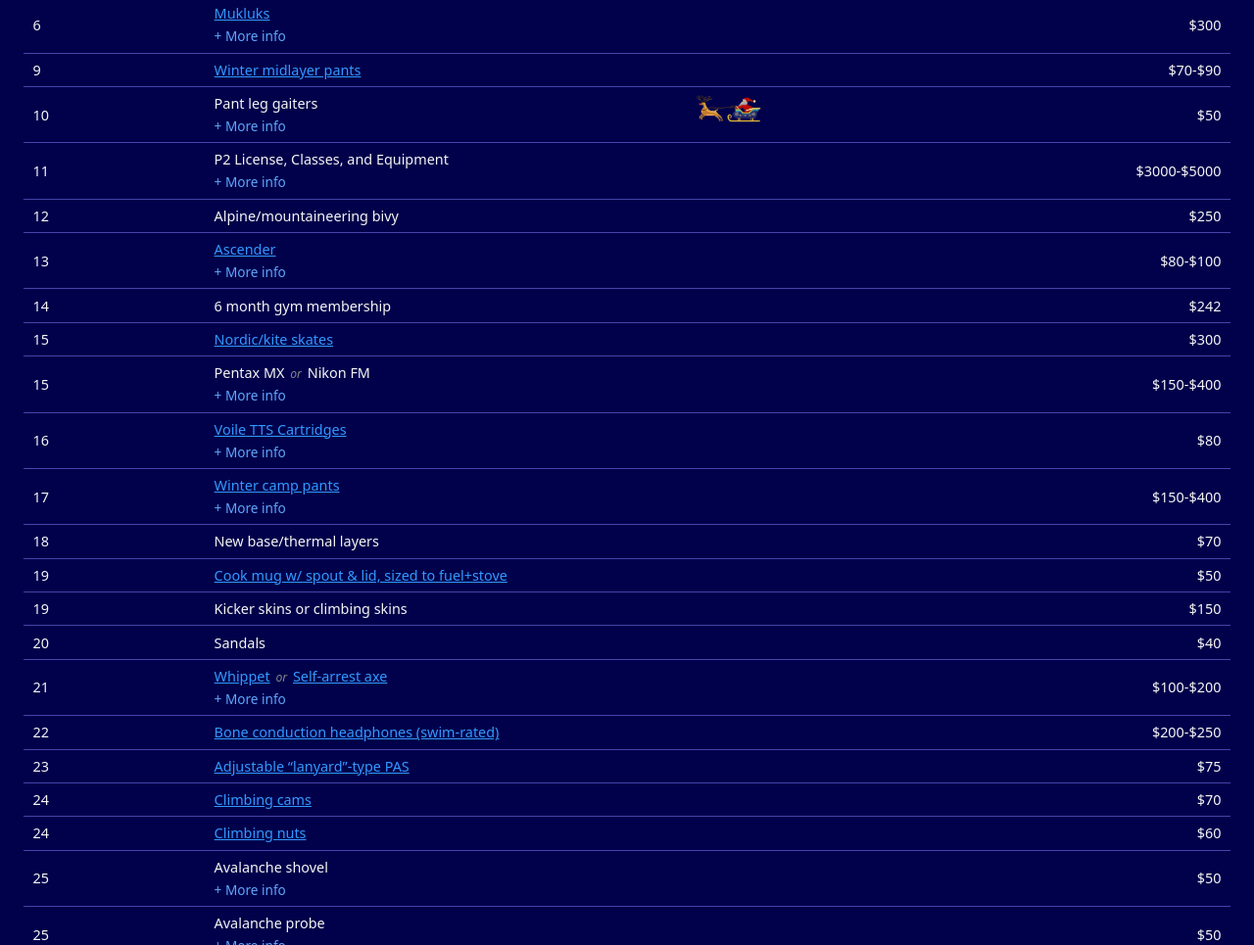
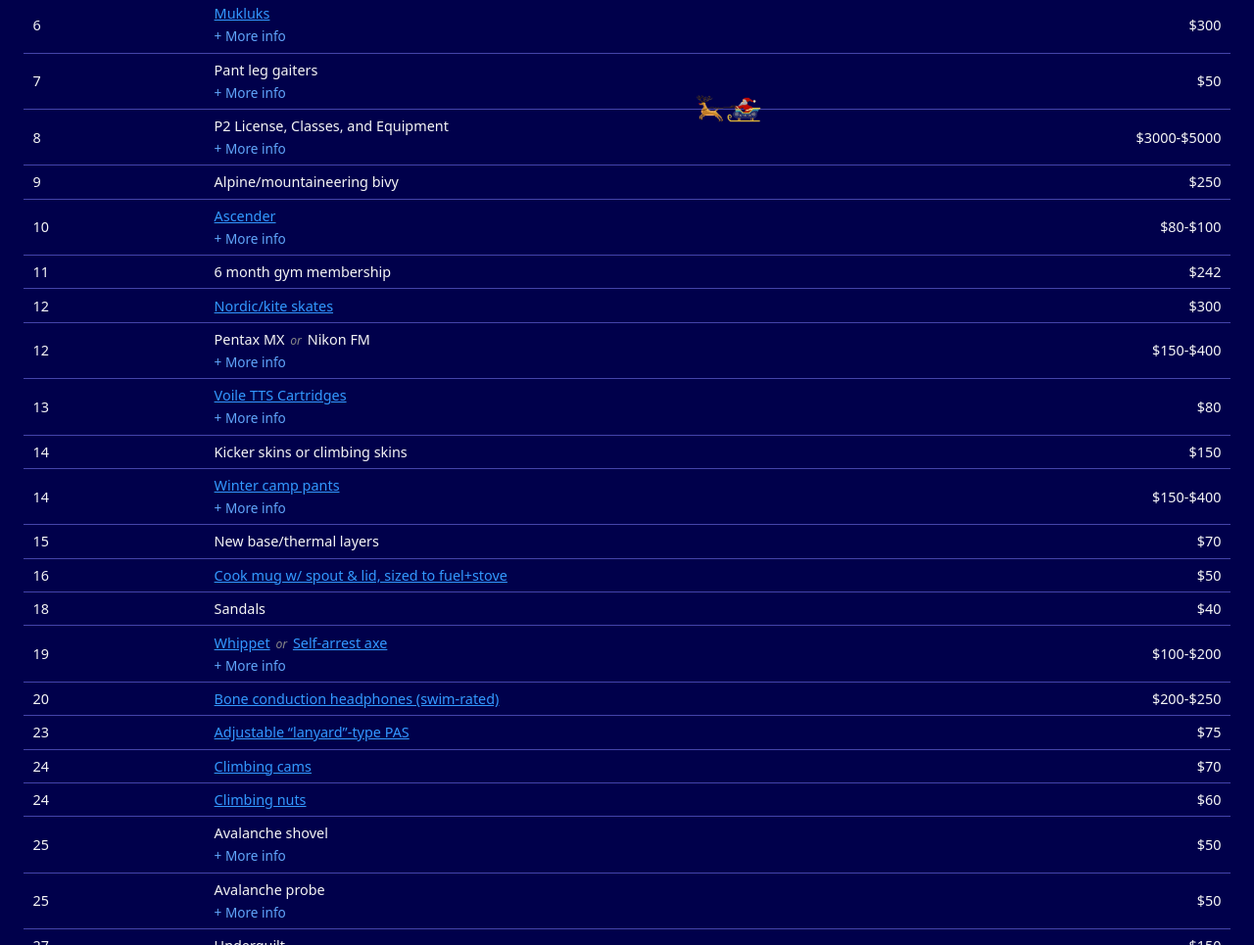
Before and after one commit to Jsbarkleygriggs/Jsbarkleygriggs.github.io, a plain HTML site: page partials/christmas.html in a window 1280 px wide. Shown: the part 725-1690 px from the top of the page at 98% size. Drawn offline with Linux system fonts and the light colour scheme.

Commit message:
updated order

```diff
--- a/partials/christmas.html
+++ b/partials/christmas.html
@@ -299,13 +299,7 @@ heres more info
           </tr>
 
           <tr class="gear-row">
-            <td class="col-index">9</td>
-            <td class="col-name"><a href="https://www.rei.com/search?q=fleece+pants">Winter midlayer pants</a></td>
-            <td class="col-price" data-value="80">$70-$90</td>
-          </tr>
-
-          <tr class="gear-row">
-            <td class="col-index">10</td>
+            <td class="col-index">7</td>
             <td class="col-name">
               Pant leg gaiters
               <details class="more-info">
@@ -320,7 +314,7 @@ heres more info
           </tr>
 
           <tr class="gear-row">
-            <td class="col-index">11</td>
+            <td class="col-index">8</td>
             <td class="col-name">
               P2 License, Classes, and Equipment
               <details class="more-info">
@@ -334,13 +328,13 @@ heres more info
           </tr>
 
           <tr class="gear-row">
-            <td class="col-index">12</td>
+            <td class="col-index">9</td>
             <td class="col-name">Alpine/mountaineering bivy</td>
             <td class="col-price" data-value="250">$250</td>
           </tr>
 
           <tr class="gear-row">
-            <td class="col-index">13</td>
+            <td class="col-index">10</td>
             <td class="col-name">
               <a href="https://hownot2.com/search?q=ascender&type=product">Ascender</a>
               <details class="more-info">
@@ -355,20 +349,20 @@ heres more info
           </tr>
 
           <tr class="gear-row">
-            <td class="col-index">14</td>
+            <td class="col-index">11</td>
             <td class="col-name">6 month gym membership</td>
             <td class="col-price" data-value="242">$242</td>
           </tr>
 
           <tr class="gear-row">
-            <td class="col-index">15</td>
+            <td class="col-index">12</td>
             <td class="col-name"><a href="https://ermineskate.com/">Nordic/kite skates</a></td>
             <td class="col-price" data-value="300">$300</td>
           </tr>
 
 
           <tr class="gear-row">
-            <td class="col-index">15</td>
+            <td class="col-index">12</td>
             <td class="col-name">
               <div class="alt-group">
                 <span class="alt-item">Pentax MX</span>
@@ -386,7 +380,7 @@ heres more info
           </tr>
 
           <tr class="gear-row">
-            <td class="col-index">16</td>
+            <td class="col-index">13</td>
             <td class="col-name">
               <a href="https://www.voile.com/voile-tts-spring-cartridges.html">Voile TTS Cartridges</a>
               <details class="more-info">
@@ -400,7 +394,13 @@ heres more info
           </tr>
 
           <tr class="gear-row">
-            <td class="col-index">17</td>
+            <td class="col-index">14</td>
+            <td class="col-name">Kicker skins or climbing skins</td>
+            <td class="col-price" data-value="150">$150</td>
+          </tr>
+
+          <tr class="gear-row">
+            <td class="col-index">14</td>
             <td class="col-name">
               <a href="https://www.cotopaxi.com/products/fuego-down-pant-mens-redesign?variant=42450888884285&utm_campaign=NE|Google|Shopping|Conversion|Standard|NA|US|Ecomm|Tier-B-Insulation-Apparel|NonBrand&utm_source=google&utm_medium=cpc&gad_source=1&gad_campaignid=23255331581&gclid=EAIaIQobChMI4K6uzsv3lgMVTPHCBB27yi0FEAQYASABEgKzWvD_BwE">Winter camp pants</a>
               <details class="more-info">
@@ -416,31 +416,25 @@ heres more info
           </tr>
 
           <tr class="gear-row">
-            <td class="col-index">18</td>
+            <td class="col-index">15</td>
             <td class="col-name">New base/thermal layers</td>
             <td class="col-price" data-value="70">$70</td>
           </tr>
 
           <tr class="gear-row">
-            <td class="col-index">19</td>
+            <td class="col-index">16</td>
             <td class="col-name"><a href="https://evolvedsupplyco.com/collections/all-products/products/the-1100-pot">Cook mug w/ spout &amp; lid, sized to fuel+stove</a></td>
             <td class="col-price" data-value="50">$50</td>
           </tr>
 
           <tr class="gear-row">
-            <td class="col-index">19</td>
-            <td class="col-name">Kicker skins or climbing skins</td>
-            <td class="col-price" data-value="150">$150</td>
-          </tr>
-
-          <tr class="gear-row">
-            <td class="col-index">20</td>
+            <td class="col-index">18</td>
             <td class="col-name">Sandals</td>
             <td class="col-price" data-value="40">$40</td>
           </tr>
 
           <tr class="gear-row">
-            <td class="col-index">21</td>
+            <td class="col-index">19</td>
             <td class="col-name">
               <div class="alt-group">
                 <span class="alt-item"><a href="https://blackdiamondequipment.com/products/expedition-3-whippet">Whippet</a></span>
@@ -458,7 +452,7 @@ heres more info
           </tr>
 
           <tr class="gear-row">
-            <td class="col-index">22</td>
+            <td class="col-index">20</td>
             <td class="col-name">
               <a href="https://www.rei.com/product/242333/shokz-openswim-pro-headphones">Bone conduction headphones (swim-rated)</a>
             </td>
```
